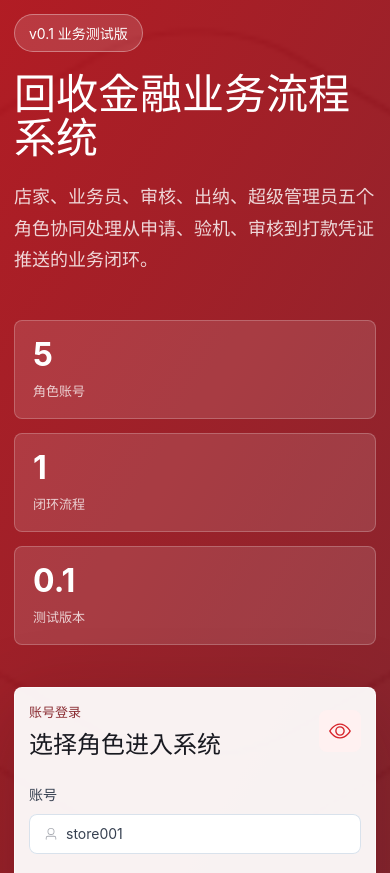
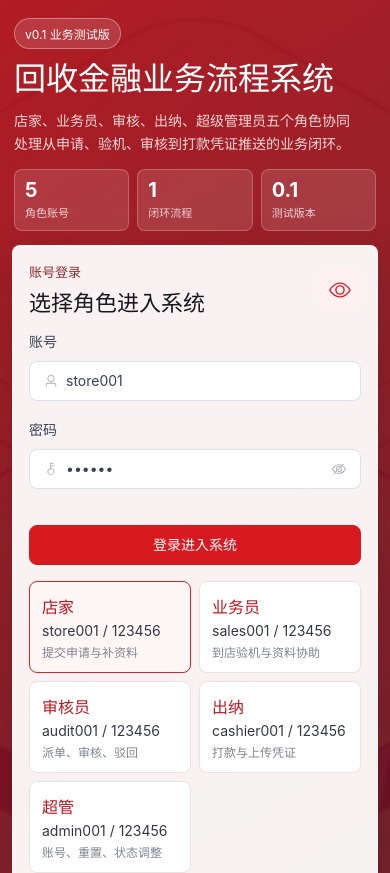
Before and after one commit to CharlesLieu/p2boyuan-v01, a Vue app in the folder frontend/: page /login in a window 390 px wide. Shown: the top 873 px of the page. Built offline with nearby package versions, Linux system fonts and the light colour scheme; no server answers.

Commit message:
fix: polish mobile flow and voucher preview

```diff
--- a/frontend/src/styles/theme.css
+++ b/frontend/src/styles/theme.css
@@ -214,7 +214,7 @@ dt {
 }
 
 .role-mobile .application-workbench {
-  grid-template-columns: minmax(330px, 0.82fr) minmax(0, 1.18fr);
+  grid-template-columns: minmax(0, 0.92fr) minmax(520px, 1.08fr);
 }
 
 .role-desktop .application-workbench {
@@ -229,6 +229,11 @@ dt {
 .role-mobile .application-row {
   min-height: 88px;
   background: #fff;
+}
+
+.role-mobile .application-row > span,
+.role-mobile .application-detail {
+  min-width: 0;
 }
 
 .role-mobile .operation-form {
@@ -278,6 +283,85 @@ dt {
   color: var(--by-muted);
   font-size: 12px;
   line-height: 1.5;
+}
+
+.voucher-preview {
+  display: grid;
+  grid-template-columns: 72px minmax(0, 1fr);
+  gap: 10px 12px;
+  align-items: center;
+}
+
+.voucher-preview img,
+.voucher-file-card {
+  width: 72px;
+  height: 72px;
+  border: 1px solid var(--by-line);
+  border-radius: var(--by-radius);
+  background: #fff;
+}
+
+.voucher-preview img {
+  object-fit: cover;
+}
+
+.voucher-file-card {
+  display: grid;
+  place-items: center;
+  color: var(--by-red);
+  font-weight: 900;
+}
+
+.voucher-preview strong,
+.voucher-preview span {
+  display: block;
+  min-width: 0;
+}
+
+.voucher-preview strong {
+  overflow: hidden;
+  color: var(--by-ink);
+  font-size: 13px;
+  text-overflow: ellipsis;
+  white-space: nowrap;
+}
+
+.voucher-preview span {
+  margin-top: 4px;
+  color: var(--by-muted);
+  font-size: 12px;
+}
+
+.voucher-preview-actions {
+  grid-column: 1 / -1;
+  display: flex;
+  gap: 8px;
+}
+
+.mobile-detail-drawer .el-drawer__body {
+  padding: 0 12px 12px;
+  background: #f6f7fb;
+}
+
+.mobile-detail-drawer .application-detail {
+  border: 0;
+  box-shadow: none;
+}
+
+@media (max-width: 1600px) and (min-width: 1181px) {
+  .role-mobile .application-row {
+    grid-template-columns: minmax(0, 1fr) auto;
+  }
+
+  .role-mobile .application-row .row-main,
+  .role-mobile .application-row .row-device,
+  .role-mobile .application-row .row-money {
+    grid-column: 1 / -1;
+  }
+
+  .role-mobile .application-row .row-status {
+    justify-items: start;
+  }
 }
 
 @media (max-width: 1180px) {
@@ -427,3 +511,107 @@ dt {
     width: calc(100vw - 24px) !important;
   }
 }
+
+@media (max-width: 720px) {
+  .login-page {
+    padding: 12px;
+    background:
+      linear-gradient(145deg, rgba(175, 20, 28, 0.96), rgba(104, 18, 28, 0.92)),
+      url("../assets/hero.png") center/cover;
+  }
+
+  .login-hero {
+    display: block;
+    min-height: auto;
+  }
+
+  .hero-copy {
+    padding: 6px 2px 14px;
+  }
+
+  .hero-copy .eyebrow {
+    margin-bottom: 12px;
+    padding: 6px 10px;
+    font-size: 12px;
+  }
+
+  .hero-copy h1 {
+    max-width: 340px;
+    font-size: 32px;
+    line-height: 1.12;
+  }
+
+  .hero-subtitle {
+    max-width: 340px;
+    margin-top: 12px;
+    font-size: 14px;
+    line-height: 1.65;
+  }
+
+  .hero-metrics {
+    display: flex;
+    gap: 8px;
+    margin-top: 14px;
+  }
+
+  .hero-metrics div {
+    flex: 1;
+    min-height: 56px;
+    padding: 10px;
+  }
+
+  .hero-metrics strong {
+    font-size: 20px;
+  }
+
+  .hero-metrics span {
+    margin-top: 4px;
+    font-size: 11px;
+  }
+
+  .login-panel {
+    padding: 16px;
+    box-shadow: 0 16px 42px rgba(65, 10, 18, 0.26);
+  }
+
+  .panel-title {
+    margin-bottom: 14px;
+  }
+
+  .panel-title h2 {
+    font-size: 22px;
+  }
+
+  .quick-login {
+    grid-template-columns: repeat(2, minmax(0, 1fr));
+    gap: 8px;
+    margin-top: 16px;
+  }
+
+  .quick-login button {
+    grid-template-columns: 1fr;
+    gap: 4px;
+    min-height: 84px;
+    padding: 12px;
+  }
+
+  .quick-login strong {
+    grid-row: auto;
+    font-size: 16px;
+  }
+
+  .quick-login span,
+  .quick-login small {
+    overflow: hidden;
+    text-overflow: ellipsis;
+    white-space: nowrap;
+  }
+
+  .desktop-application-detail {
+    display: none;
+  }
+
+  .role-mobile .application-workbench {
+    display: block;
+  }
+}
--- a/frontend/src/views/cashier/CashierWorkspace.vue
+++ b/frontend/src/views/cashier/CashierWorkspace.vue
@@ -20,6 +20,15 @@ const operating = ref(false)
 const uploading = ref(false)
 const voucherInput = ref<HTMLInputElement | null>(null)
 const voucherAttachment = ref<AttachmentInfo | null>(null)
+const voucherPreviewUrl = computed(() =>
+  voucherAttachment.value ? attachmentHref(voucherAttachment.value) : null,
+)
+const voucherIsImage = computed(() => {
+  const mimeType = voucherAttachment.value?.mimeType ?? ''
+  const fileName = voucherAttachment.value?.fileName ?? ''
+
+  return mimeType.startsWith('image/') || /\.(png|jpe?g|webp)$/i.test(fileName)
+})
 const form = reactive({
   amount: 0,
   paidAt: dateTimeValue(),
@@ -108,6 +117,12 @@ function triggerVoucherUpload() {
   voucherInput.value?.click()
 }
 
+function previewVoucher() {
+  if (voucherPreviewUrl.value) {
+    window.open(voucherPreviewUrl.value, '_blank', 'noopener,noreferrer')
+  }
+}
+
 async function handleVoucherChange(event: Event) {
   const input = event.target as HTMLInputElement
   const file = input.files?.[0]
@@ -136,6 +151,34 @@ async function handleVoucherChange(event: Event) {
 
 function money(value: number | string | null | undefined) {
   return `￥${Number(value ?? 0).toLocaleString('zh-CN', { minimumFractionDigits: 0 })}`
+}
+
+function formatFileSize(value: number | null | undefined) {
+  const size = Number(value ?? 0)
+
+  if (size <= 0) {
+    return '大小待确认'
+  }
+
+  if (size < 1024 * 1024) {
+    return `${Math.ceil(size / 1024)} KB`
+  }
+
+  return `${(size / 1024 / 1024).toFixed(1)} MB`
+}
+
+function attachmentHref(attachment: AttachmentInfo) {
+  const path = attachment.filePath
+
+  if (!path) {
+    return null
+  }
+
+  if (/^https?:\/\//.test(path) || path.startsWith('/')) {
+    return path
+  }
+
+  return `/storage/${path}`
 }
 
 function dateTimeValue() {
@@ -225,9 +268,26 @@ onMounted(() => {
           >
             上传打款凭证
           </el-button>
-          <p v-if="voucherAttachment">
-            已上传：{{ voucherAttachment.fileName }}
-          </p>
+          <div v-if="voucherAttachment" class="voucher-preview">
+            <img
+              v-if="voucherIsImage && voucherPreviewUrl"
+              :src="voucherPreviewUrl"
+              alt="打款凭证预览"
+            />
+            <div v-else class="voucher-file-card">
+              <strong>{{ voucherAttachment.mimeType === 'application/pdf' ? 'PDF' : '文件' }}</strong>
+            </div>
+            <div>
+              <strong>{{ voucherAttachment.fileName }}</strong>
+              <span>{{ formatFileSize(voucherAttachment.fileSize) }}</span>
+            </div>
+            <div class="voucher-preview-actions">
+              <el-button size="small" plain :disabled="!voucherPreviewUrl" @click="previewVoucher">
+                预览凭证
+              </el-button>
+              <el-button size="small" @click="triggerVoucherUpload">重新上传</el-button>
+            </div>
+          </div>
           <p v-else>支持 PNG、JPG、WEBP、PDF，最大 10MB。</p>
         </div>
         <el-input v-model="form.remark" type="textarea" :rows="3" />
--- a/frontend/src/views/sales/SalesWorkspace.vue
+++ b/frontend/src/views/sales/SalesWorkspace.vue
@@ -1,5 +1,5 @@
 <script setup lang="ts">
-import { computed, onMounted, ref } from 'vue'
+import { computed, onBeforeUnmount, onMounted, ref } from 'vue'
 import { ElMessage } from 'element-plus'
 import { Check, Close, Refresh, VideoPlay } from '@element-plus/icons-vue'
 import ApplicationDetail from '../../components/application/ApplicationDetail.vue'
@@ -16,6 +16,8 @@ import { useAuthStore } from '../../stores/auth'
 const applications = useApplicationsStore()
 const auth = useAuthStore()
 const operating = ref(false)
+const detailVisible = ref(false)
+const isCompactScreen = ref(false)
 const inspectionNote = ref('IMEI 与门店资料一致，外观轻微使用痕迹，功能检测通过。')
 const rejectReason = ref('客户资料或设备照片不完整，请门店补充后再验机。')
 const supplementNote = ref('业务员已补充验机现场照片和设备检测说明。')
@@ -46,6 +48,14 @@ async function refresh(selectedId = applications.selectedId) {
   await applications.fetch()
   if (selectedId) {
     await applications.select(selectedId)
+  }
+}
+
+async function handleApplicationSelect(applicationId: string) {
+  await applications.select(applicationId)
+
+  if (isCompactScreen.value) {
+    detailVisible.value = true
   }
 }
 
@@ -130,8 +140,18 @@ function errorMessage(error: unknown) {
   return '操作失败，请稍后重试。'
 }
 
+function syncCompactScreen() {
+  isCompactScreen.value = window.matchMedia('(max-width: 720px)').matches
+}
+
 onMounted(() => {
+  syncCompactScreen()
+  window.addEventListener('resize', syncCompactScreen)
   applications.fetch()
+})
+
+onBeforeUnmount(() => {
+  window.removeEventListener('resize', syncCompactScreen)
 })
 </script>
 
@@ -182,8 +202,25 @@ onMounted(() => {
         :applications="applications.items"
         :loading="applications.loading"
         :selected-id="applications.selectedId"
-        @select="applications.select"
+        @select="handleApplicationSelect"
       />
+      <ApplicationDetail
+        class="desktop-application-detail"
+        :application="applications.selected"
+        :loading="applications.detailLoading"
+        :logs="applications.logs"
+        :logs-loading="applications.logsLoading"
+        @load-logs="applications.loadLogs()"
+      />
+    </div>
+
+    <el-drawer
+      v-model="detailVisible"
+      class="mobile-detail-drawer"
+      direction="btt"
+      size="92%"
+      title="申请详情"
+    >
       <ApplicationDetail
         :application="applications.selected"
         :loading="applications.detailLoading"
@@ -191,6 +228,6 @@ onMounted(() => {
         :logs-loading="applications.logsLoading"
         @load-logs="applications.loadLogs()"
       />
-    </div>
+    </el-drawer>
   </section>
 </template>
--- a/frontend/src/views/store/StoreWorkspace.vue
+++ b/frontend/src/views/store/StoreWorkspace.vue
@@ -1,5 +1,5 @@
 <script setup lang="ts">
-import { computed, onMounted, reactive, ref } from 'vue'
+import { computed, onBeforeUnmount, onMounted, reactive, ref } from 'vue'
 import { ElMessage } from 'element-plus'
 import { Plus, Refresh } from '@element-plus/icons-vue'
 import ApplicationDetail from '../../components/application/ApplicationDetail.vue'
@@ -15,7 +15,9 @@ import { useAuthStore } from '../../stores/auth'
 const applications = useApplicationsStore()
 const auth = useAuthStore()
 const createVisible = ref(false)
+const detailVisible = ref(false)
 const supplementVisible = ref(false)
+const isCompactScreen = ref(false)
 const operating = ref(false)
 const supplementNote = ref('补充客户资料、门店确认单和设备照片。')
 const form = reactive<ApplicationCreatePayload>({
@@ -54,6 +56,14 @@ async function refresh(selectedId = applications.selectedId) {
   await applications.fetch()
   if (selectedId) {
     await applications.select(selectedId)
+  }
+}
+
+async function handleApplicationSelect(applicationId: string) {
+  await applications.select(applicationId)
+
+  if (isCompactScreen.value) {
+    detailVisible.value = true
   }
 }
 
@@ -112,8 +122,18 @@ function errorMessage(error: unknown) {
   return '操作失败，请稍后重试。'
 }
 
+function syncCompactScreen() {
+  isCompactScreen.value = window.matchMedia('(max-width: 720px)').matches
+}
+
 onMounted(() => {
+  syncCompactScreen()
+  window.addEventListener('resize', syncCompactScreen)
   applications.fetch()
+})
+
+onBeforeUnmount(() => {
+  window.removeEventListener('resize', syncCompactScreen)
 })
 </script>
 
@@ -157,8 +177,25 @@ onMounted(() => {
         :applications="applications.items"
         :loading="applications.loading"
         :selected-id="applications.selectedId"
-        @select="applications.select"
+        @select="handleApplicationSelect"
       />
+      <ApplicationDetail
+        class="desktop-application-detail"
+        :application="applications.selected"
+        :loading="applications.detailLoading"
+        :logs="applications.logs"
+        :logs-loading="applications.logsLoading"
+        @load-logs="applications.loadLogs()"
+      />
+    </div>
+
+    <el-drawer
+      v-model="detailVisible"
+      class="mobile-detail-drawer"
+      direction="btt"
+      size="92%"
+      title="申请详情"
+    >
       <ApplicationDetail
         :application="applications.selected"
         :loading="applications.detailLoading"
@@ -166,7 +203,7 @@ onMounted(() => {
         :logs-loading="applications.logsLoading"
         @load-logs="applications.loadLogs()"
       />
-    </div>
+    </el-drawer>
 
     <el-drawer v-model="createVisible" title="新建验机申请" size="520px">
       <el-form label-position="top" class="drawer-form">
```
